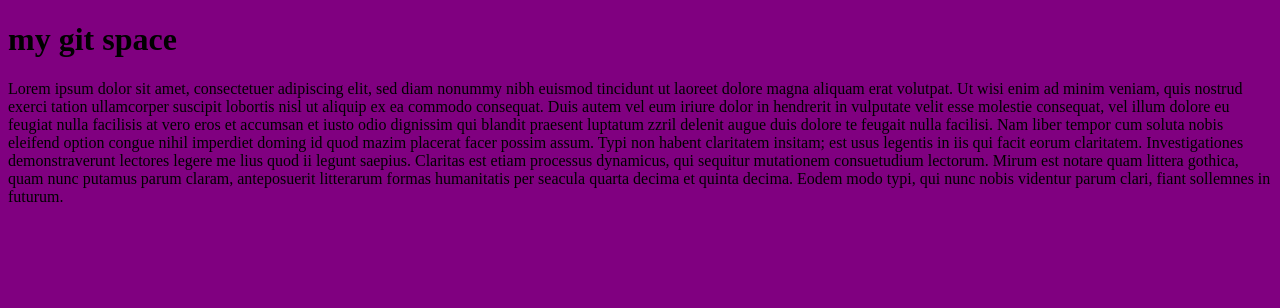
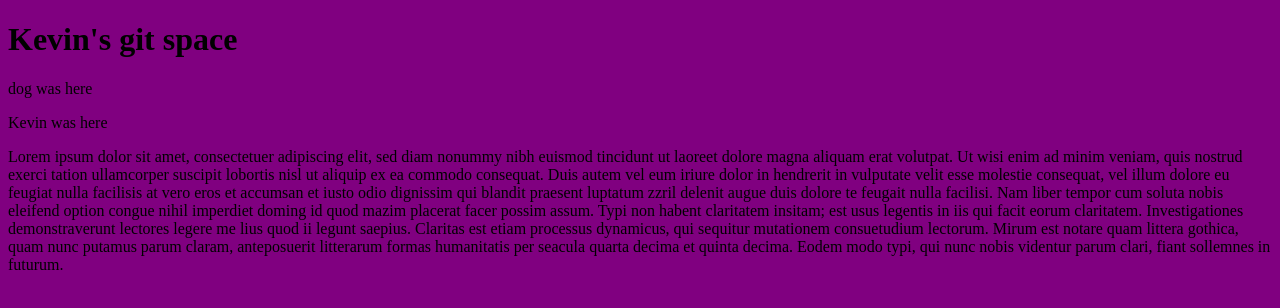
Before and after one commit to kevindean02/test, a plain HTML site: page index.html in a window 1280 px wide. Drawn offline with Linux system fonts and the light colour scheme.

Commit message:
changed title

```diff
--- a/index.html
+++ b/index.html
@@ -8,7 +8,9 @@
     <link rel="stylesheet" href="main.css" type="text/css" />
 </head>
 <body>
-    <h1>my git space</h1>
+    <h1>Kevin's git space</h1>
+    <p>dog was here</p>
+    <p>Kevin was here</p>
     <p>Lorem ipsum dolor sit amet, consectetuer adipiscing elit,
     sed diam nonummy nibh euismod tincidunt ut laoreet dolore
     magna aliquam erat volutpat. Ut wisi enim ad minim veniam,
```
